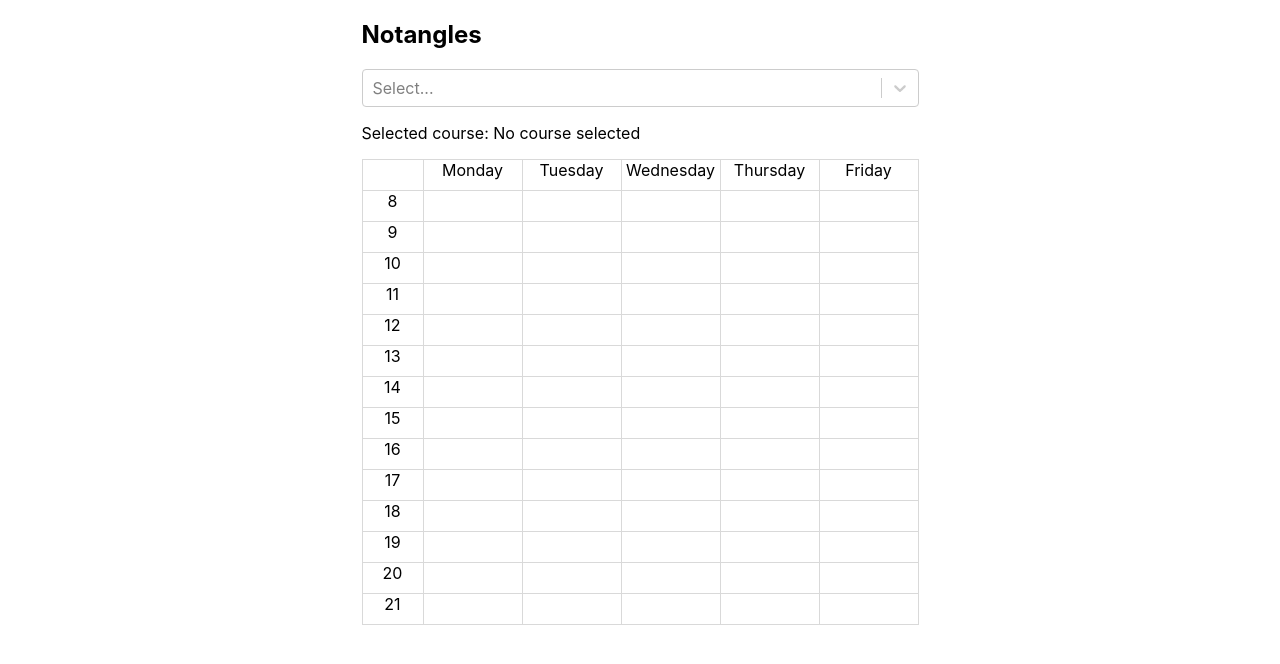
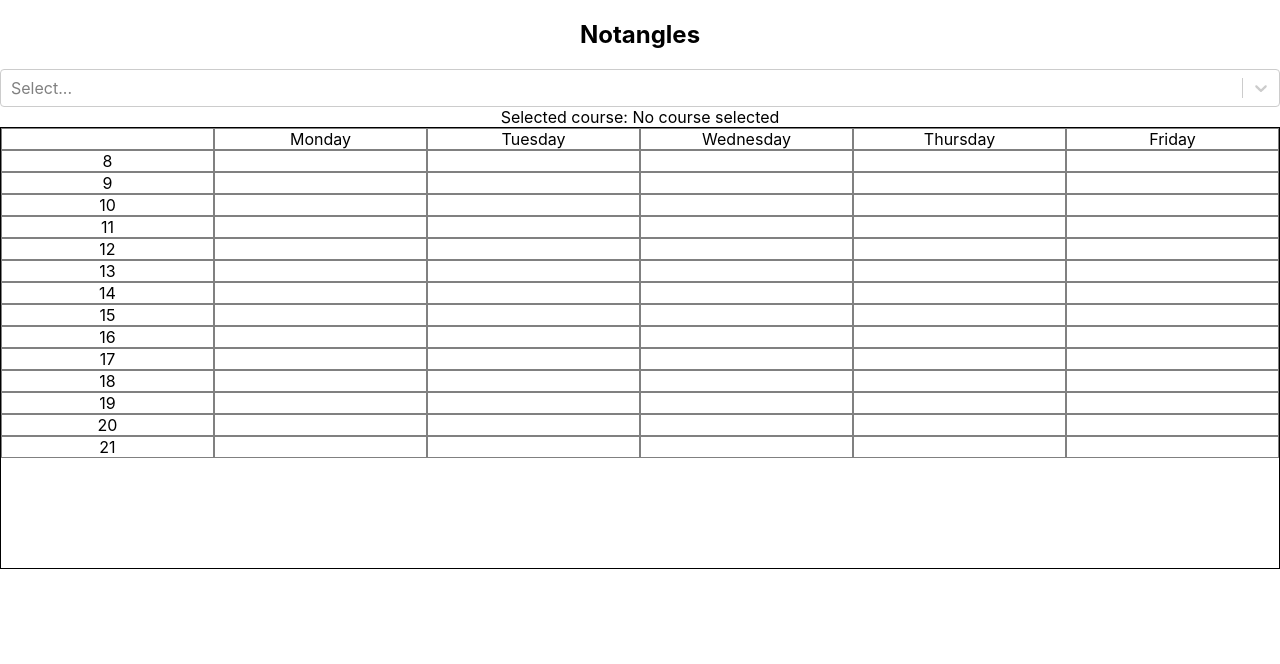
Before and after one commit to devsoc-unsw/notangles, a React (Create React App) app in the folder client/: page / in a window 1280 px wide. Shown: the top 664 px of the page. Built offline with nearby package versions, Linux system fonts and the light colour scheme.

Commit message:
Rewrote timetable to use react FC and styled components

```diff
--- a/client/package.json
+++ b/client/package.json
@@ -13,6 +13,7 @@
     "react-dom": "^16.8.6",
     "react-scripts": "3.0.1",
     "react-select": "^3.0.4",
+    "styled-components": "^4.4.0",
     "typescript": "3.5.1"
   },
   "scripts": {
@@ -35,5 +36,8 @@
       "last 1 firefox version",
       "last 1 safari version"
     ]
+  },
+  "devDependencies": {
+    "@types/styled-components": "^4.1.19"
   }
 }
--- a/client/src/App.tsx
+++ b/client/src/App.tsx
@@ -1,7 +1,8 @@
 import React from 'react'
+import Select from 'react-select'
+import TimeTable from './components/timetable'
+
 import './App.css'
-import Select from 'react-select'
-import { TimeTable } from './components/timetable'
 
 interface IOption {
   value: string
@@ -21,13 +22,10 @@ const App: React.FC = () => {
     setValue(e)
   }
   return (
-    <div>
+    <div className="App">
       <h2>Notangles</h2>
-      <p />
       <Select options={options} value={value} onChange={handleChange} />
-      <p />
       Selected course: {value ? value.label : 'No course selected'}
-      <p />
       <TimeTable />
     </div>
   )
--- /dev/null
+++ b/client/src/components/cell.tsx
@@ -0,0 +1,12 @@
+import React from 'react'
+import styled from 'styled-components'
+
+const StyledCell = styled.div`
+  border: 1px solid gray;
+`
+
+const Cell: React.FC = ({ children }) => {
+  return <StyledCell>{children}</StyledCell>
+}
+
+export default Cell
--- a/client/src/components/timetable.tsx
+++ b/client/src/components/timetable.tsx
@@ -1,29 +1,56 @@
 import React from 'react'
-import './timetable.css'
+import Cell from './cell'
+import styled from 'styled-components'
 
-function TimeTable() {
-  const timeframes = [8, 9, 10, 11, 12, 13, 14, 15, 16, 17, 18, 19, 20, 21]
+const StyledTimetable = styled.div`
+  display: grid;
+  grid-template: repeat(20, 1fr) / repeat(6, 1fr);
+  border: 1px solid;
+  box-sizing: border-box;
+`
+
+const StyledHours = styled(Cell)<{ startPos: number }>`
+  grid-column-start: ${props => props.startPos};
+`
+
+const Timetable: React.FC = () => {
+  const hours = [8, 9, 10, 11, 12, 13, 14, 15, 16, 17, 18, 19, 20, 21]
   const days = ['Monday', 'Tuesday', 'Wednesday', 'Thursday', 'Friday']
 
   return (
-    <div className="timetable-canvas">
-      <div className="timetable">
-        <div className="cells-row">
-          <div className="timeframe" />
+    <StyledTimetable>
+      <Cell />
+      {days.map(day => (
+        <Cell>{day}</Cell>
+      ))}
+      {hours.map((hour, i) => (
+        <>
+          <StyledHours startPos={i}>{hour}</StyledHours>
           {days.map(day => (
-            <div className="cell">{day}</div>
+            <Cell></Cell>
           ))}
-        </div>
-        {timeframes.map(timeframe => (
-          <div className="cells-row">
-            <div className="timeframe">{timeframe}</div>
-            {days.map(day => (
-              <div className="cell">{}</div>
-            ))}
-          </div>
-        ))}
-      </div>
-    </div>
+        </>
+      ))}
+    </StyledTimetable>
+
+    // <div className="timetable-canvas">
+    //   <div className="timetable">
+    //     <div className="cells-row">
+    //       <div className="timeframe" />
+    //       {days.map(day => (
+    //         <div className="cell">{day}</div>
+    //       ))}
+    //     </div>
+    //     {timeframes.map(timeframe => (
+    //       <div className="cells-row">
+    //         <div className="timeframe">{timeframe}</div>
+    //         {days.map(day => (
+    //           <div className="cell">{}</div>
+    //         ))}
+    //       </div>
+    //     ))}
+    //   </div>
+    // </div>
   )
 }
-export { TimeTable }
+export default Timetable
```
Also changed, not shown: 1 other file (tests, documents, lock files or other folders).
